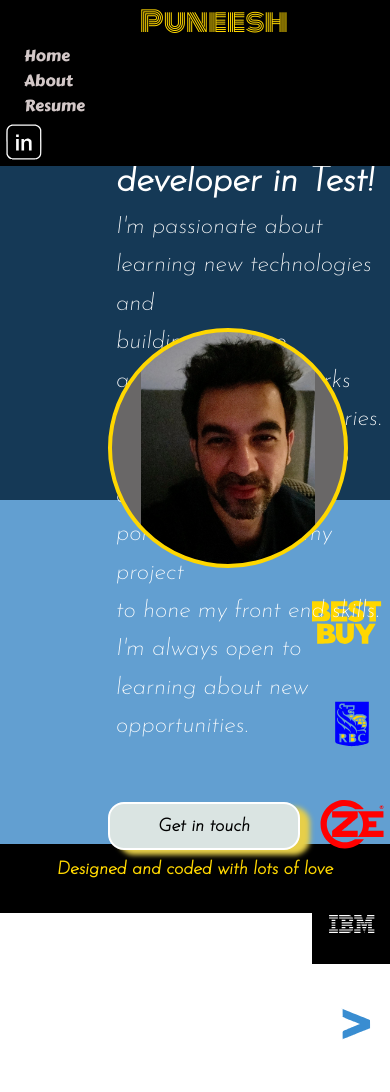
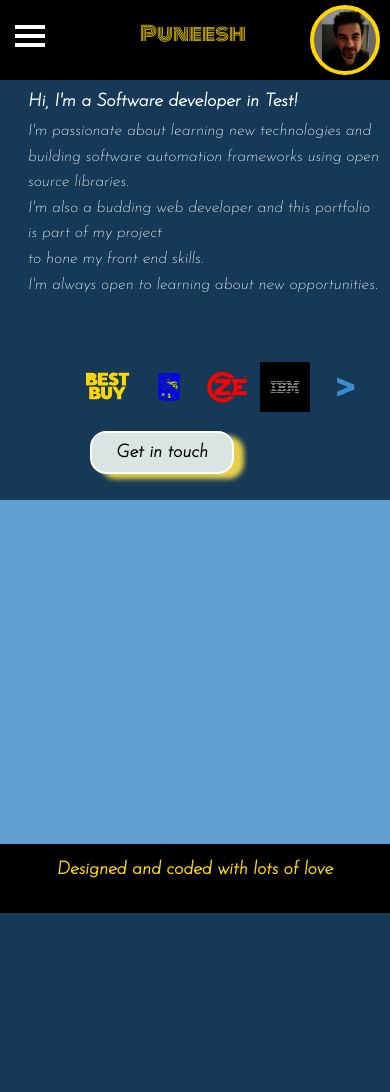
Before and after one commit to punesing01/portfolio, a PHP site: page / in a window 390 px wide. After the commit the page ends 913 px from the top, so only its background shows below. Run offline with PHP 8.4, Linux system fonts and the light colour scheme.

Commit message:
added media queries

```diff
--- a/index.html
+++ b/index.html
@@ -15,6 +15,7 @@
     <link rel="preconnect" href="https://fonts.gstatic.com" crossorigin>
     <link href="https://fonts.googleapis.com/css2?family=Josefin+Sans:ital,wght@1,200&display=swap" rel="stylesheet">
     <link rel="stylesheet" href="main.css"></link>
+    <link rel="stylesheet" href="menu.css"></link>
 </head>
 <body>
     <header class="main-header">
@@ -63,6 +64,11 @@ c0 493 -2 519 -48 608 -29 57 -112 129 -177 153 -98 37 -212 48 -302 30z"/>
                 </li>
             </ul>
         </nav>
+        <div class="hamburger_menu">
+            <span class="bar"></span>
+            <span class="bar"></span>
+            <span class="bar"></span>
+        </div>
     </header>
     <main class="body_main">
         <section class="body_main__intro">
--- a/main.css
+++ b/main.css
@@ -125,6 +125,7 @@ body{
     text-align: left;
     padding: 8px 0;
 }
+
 .main_intro__selfie_container{
     display: inline-block;
     vertical-align: middle;
@@ -146,6 +147,92 @@ body{
     background-repeat: no-repeat;
     background-position:center;
     background-color: rgb(105, 103, 103);
+}
+
+
+.main_intro_secondary{
+    margin-left: 108px;
+}
+
+@media only screen and (min-width: 320px) and (max-width:428px){
+    .body_main__intro{
+
+        width: 100%;
+    }
+
+    .header_logo__link{
+        font-size: 20px;
+        vertical-align: middle;
+        position: fixed;
+    }
+
+    .header_nav{
+        display:none;
+        /*width: calc(100% - 457px);*/
+        text-align: left;
+    }
+
+    .main-header{
+        height: 80px;
+    }
+
+    .main-header > div{
+        display: inline-block;
+        vertical-align: middle;
+    }
+
+    .main_intro__header{
+        display: block;
+        font-size: large;
+    }
+
+    .main_intro__content p{
+        display: block;
+    }
+
+    .main_intro__selfie{
+        display: inline-block;
+        position: fixed;
+        top:5px;
+        right: 0;
+        z-index: 300;
+        width: 70px;
+        height: 70px;
+        vertical-align: middle;
+        margin-right: 10px;
+    }
+
+    .main_intro__content{
+        font-size: medium;
+        margin-left: 20px;
+    }
+
+    .main_intro_secondary{
+        margin-left: 20px;
+    }
+
+    .work_companies__list{
+        display: block !important;
+        width: 100% !important;
+        position: relative;
+        right: 20px;
+        bottom: 20px;
+    }
+
+    .work_companies__listitem svg {
+        width: 50px !important;
+        height: 50px !important;
+        margin: 2px !important;
+    }
+
+    .main_intro__button{
+        display: block !important;
+        padding: 10px !important;
+        width: 8em !important;
+        position: relative;
+        left: 70px;
+        top:110px;
+    }
 }
 
 .main_intro__header{
@@ -188,11 +275,6 @@ body{
     background: white;
     color: rgb(19, 16, 26);
     box-shadow: 10px 5px 5px rgb(209, 90, 100);
-}
-
-.main_intro_secondary{
-    margin-left: 108px;
-
 }
 
 .work_companies__list{
--- /dev/null
+++ b/menu.css
@@ -0,0 +1,27 @@
+.hamburger_menu{
+    display: none;
+}
+
+.bar {
+    display: none;
+    background-color: white;
+    width: 30px;
+    height: 4px;
+    margin: 5px;
+}
+
+
+@media only screen and (min-width: 320px) and (max-width:428px){
+    .hamburger_menu{
+        position: fixed;
+        top: 20px;
+        left: 10px;
+        display: inline-block;
+        vertical-align: middle;
+    }
+
+    .bar {
+        display: block;
+
+    }
+}
```
